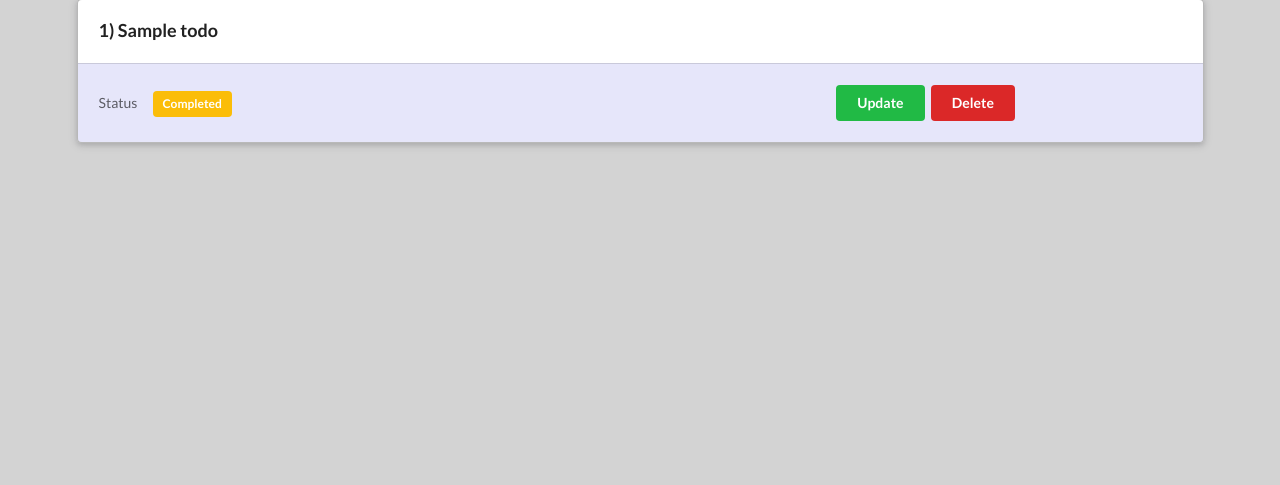
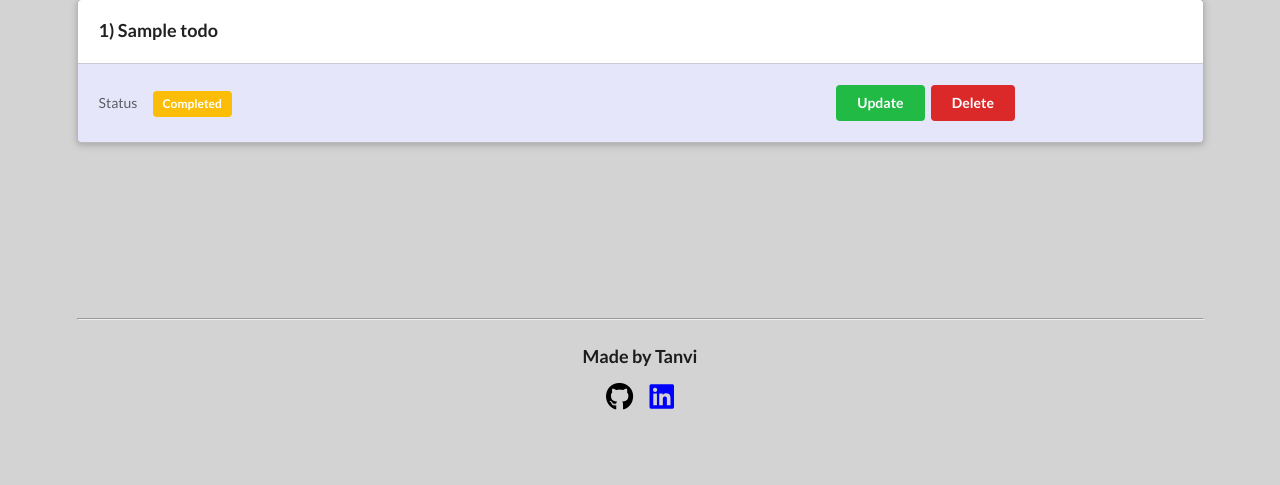
Before and after one commit to tanvi355/To-Do-App, a Flask app: page / in a window 1280 px wide. Shown: the part 336-821 px from the top of the page. Run offline with Flask 2, Linux system fonts and the light colour scheme; tables that the repository leaves empty hold one stand-in row (values such as "Sample post"); some libraries are stand-ins or nearby versions.

Commit message:
chore: prettified the code

```diff
--- a/templates/base.html
+++ b/templates/base.html
@@ -4,18 +4,13 @@
         <meta charset="UTF-8">
         <meta http-equiv="X-UA-Compatible" contwelvet="IE=edge">
         <meta name="viewport" content="width=device-width, initial-scale=1.0">
-
         <title>To-Do List app</title>
-
         <!-- Scripts for Semantic UI-->
         <link rel="stylesheet" href="https://cdn.jsdelivr.net/npm/semantic-ui@2.4.2/dist/semantic.min.css">
         <script src="https://cdn.jsdelivr.net/npm/semantic-ui@2.4.2/dist/semantic.min.js"></script>
-
         <!--Icons-->
         <script src="https://kit.fontawesome.com/7e8697690d.js" crossorigin="anonymous"></script>
-
     </head>
-
     <body class="ui container" style="background-color:#D3D3D3	;">
         <div class="ui container"  style="margin-top: 25px;">
             <h1 class="ui center aligned header"><u>To-Do List App</u></h1>
@@ -31,7 +26,6 @@
             </form>
             <h2 class="ui header">Your To-Do List</h2>
             {% for todo in todo_list %}
-
             <div class="ui raised segments">
                 <div class="ui padded segment">
                     <p class="ui big header">{{ todo.id }}) {{ todo.title }}</p>
@@ -44,16 +38,18 @@
                     {% else %}
                     <span class="ui yellow label">Completed</span>
                     {% endif %}
-
                     <a class="ui green button mobile tablet computer" href="/update/{{ todo.id }}" style="margin-left:600px";>Update</a>
                     <a class="ui red button" href="/delete/{{ todo.id }}">Delete</a>
                 </div>
-
             </div>
             {% endfor %}
 
-                <div class="ui container">
-                    &nbsp;&nbsp;&nbsp;
+            <div class="ui container center aligned" style="margin-top: 175px;">
+                <hr>
+                <h3 class="ui center aligned header">Made by Tanvi</h3>
+                <a target="_blank" href="https://github.com/tanvi355"><i class="fab fa-github fa-2x" style="color:black"></i></a>
+                &nbsp;&nbsp;&nbsp;&nbsp;
+                <a target="_blank" href="https://www.linkedin.com/in/tanvi-bugdani/"><i class="fab fa-linkedin fa-2x" style="color:blue"></i></a>
             </div>
         </div>
     </body>
```
Lines whose indentation alone changed are shown as unchanged.
